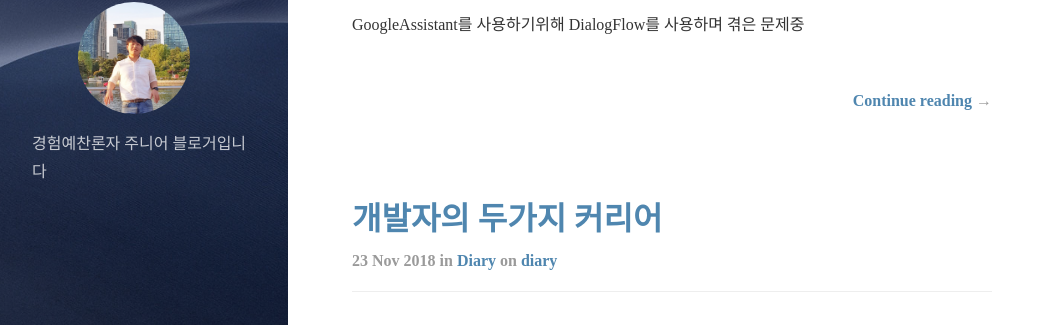
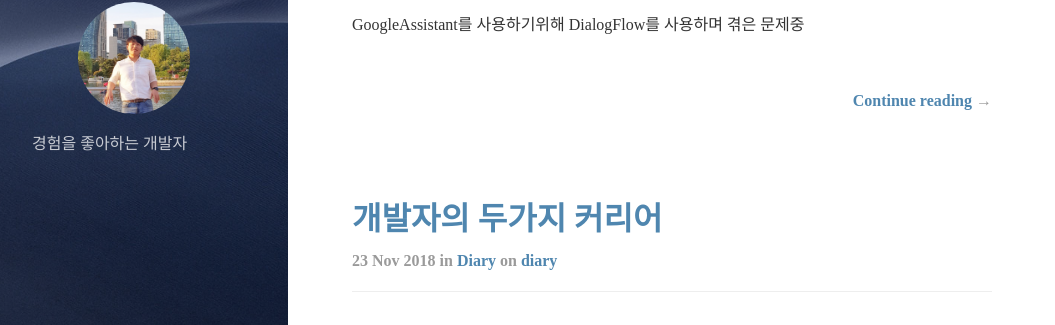
Before and after one commit to samslow/samslow.github.io, a Jekyll site: the page built from index.html, in a window 1280 px wide. Shown: the part 491-816 px from the top of the page, without its empty margins (0-1055 px from the left). Built offline with Jekyll 4.4.1, drawn with Linux system fonts in a browser that asks for light colours; nearby versions of some CDN libraries; the list of posts is cut into pages by our own code.

```diff
--- a/_config.yml
+++ b/_config.yml
@@ -17,8 +17,8 @@ tagline:             Web · Ruby on Rails · ChatBot
 
 # A short description of the page, used in the sidebar and as fallback for the meta description tag.
 # Markdown enabled, but don't use more than one paragraph (enforced by `>`)
-description:         >
-  경험예찬론자 주니어 블로거입니다
+description:         |
+  경험을 좋아하는 개발자
 
 # This should be the same author as first entry in `_data/authors.yml`
 author:
```
